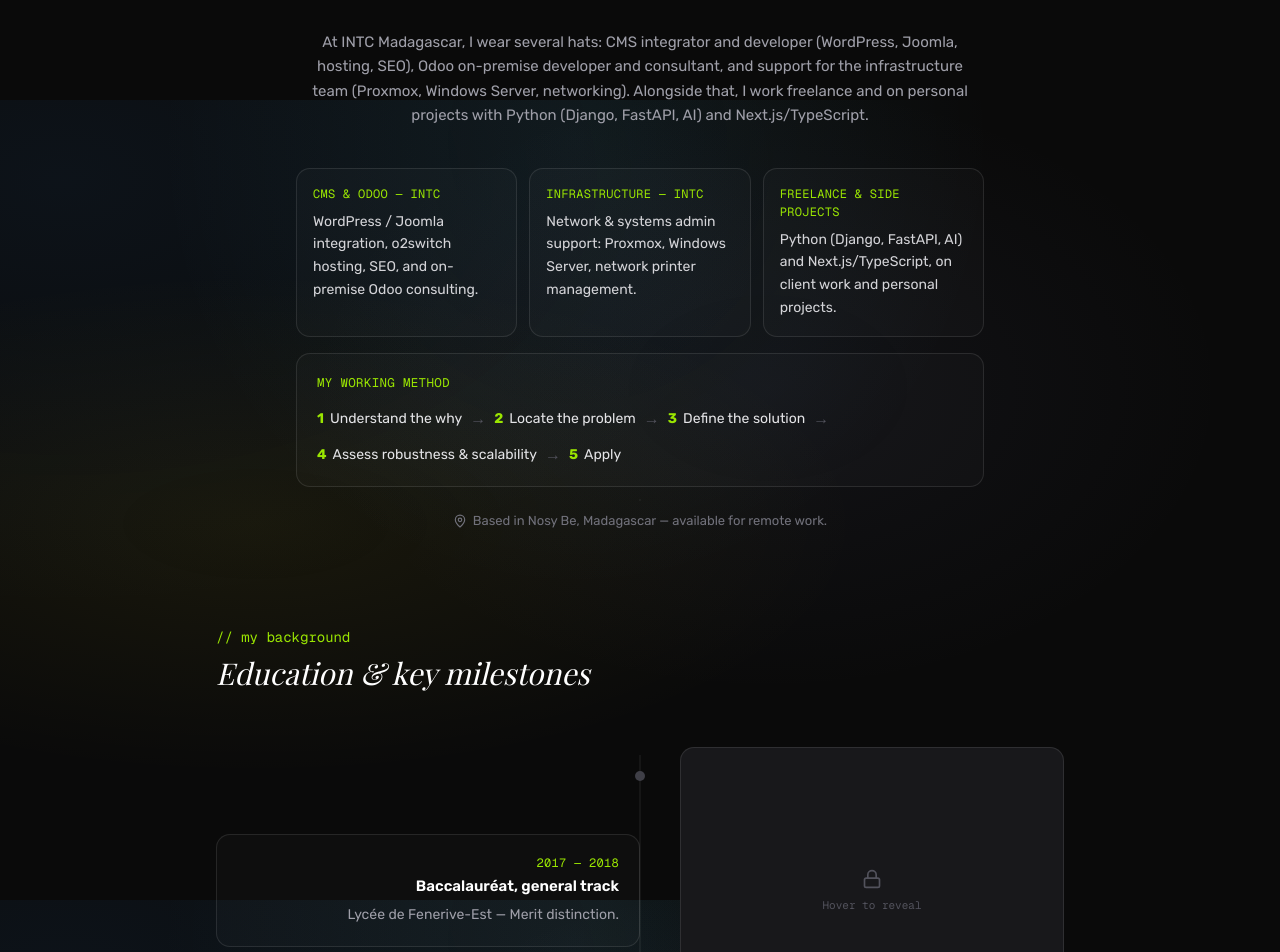
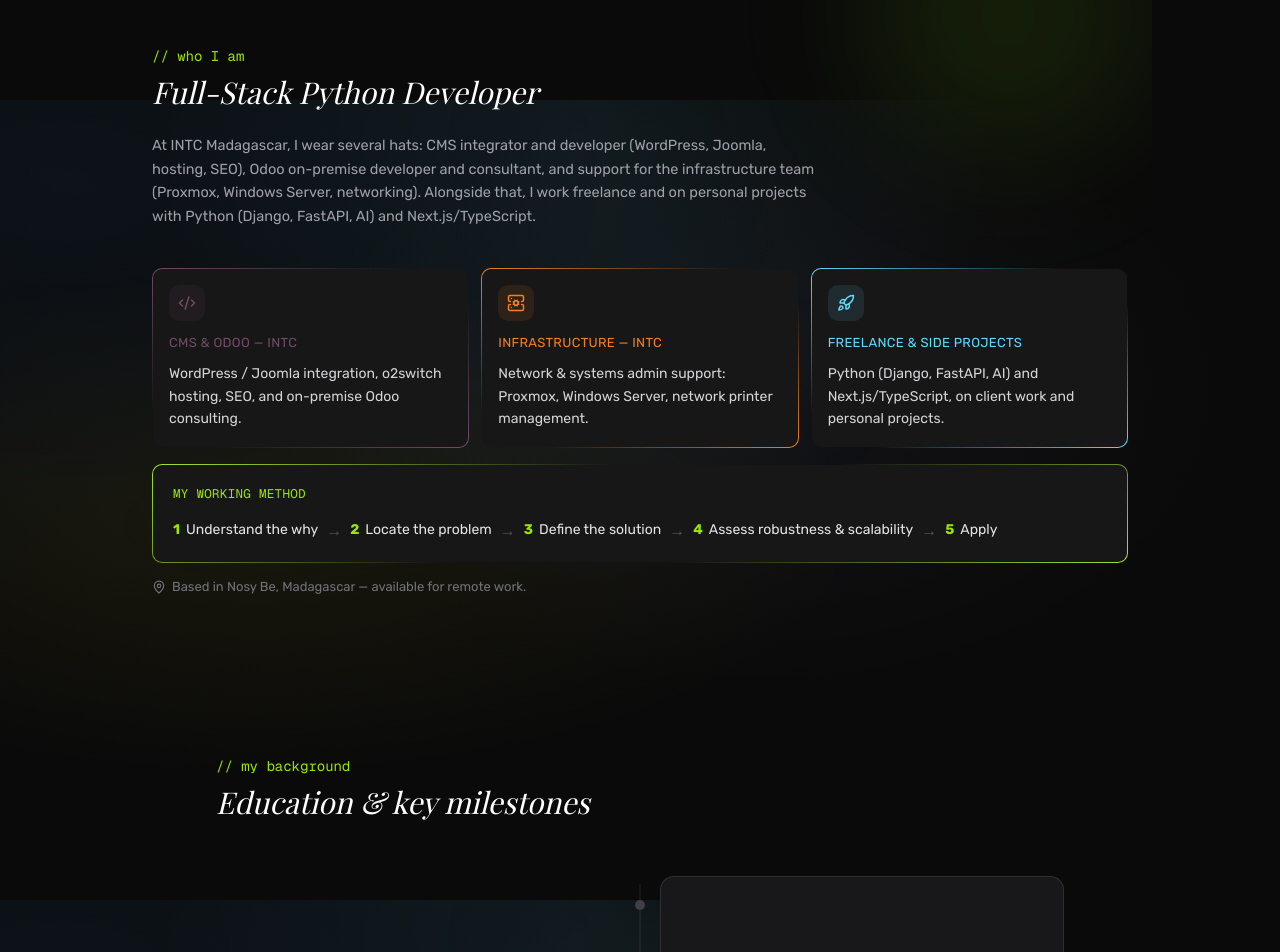
Before and after one commit to Gitjaphet/MYPORTFOLIO, a Next.js app: page /en/about in a window 1280 px wide. Shown: the part 700-1652 px from the top of the page. Built offline with nearby package versions, Linux system fonts and the light colour scheme; a web font is replaced by a local one.

Commit message:
mise à jour card style

```diff
--- a/src/app/[locale]/about/page.tsx
+++ b/src/app/[locale]/about/page.tsx
@@ -1,9 +1,8 @@
 import type { Metadata } from "next";
 import { getTranslations } from "next-intl/server";
 import { PageHero } from "@/components/ui/page-hero";
+import { AboutSummary } from "@/components/home/about-summary";
 import { Timeline } from "@/components/about/timeline";
-import { Reveal } from "@/components/ui/reveal";
-import { MapPin } from "lucide-react";
 
 type Props = {
   params: Promise<{ locale: string }>;
@@ -22,10 +21,6 @@ export async function generateMetadata({ params }: Props): Promise<Metadata> {
 export default async function AboutPage({ params }: Props) {
   const { locale } = await params;
   const t = await getTranslations({ locale, namespace: "About" });
-  const tSummary = await getTranslations({ locale, namespace: "AboutSummary" });
-
-  const cards = tSummary.raw("cards") as { label: string; description: string }[];
-  const steps = tSummary.raw("method.steps") as string[];
 
   return (
     <>
@@ -36,53 +31,7 @@ export default async function AboutPage({ params }: Props) {
         subtitle={t("hero.subtitle")}
       />
 
-      <main className="mx-auto w-full max-w-3xl px-6 pb-4 pt-16 sm:px-10">
-        <Reveal>
-          <p className="mx-auto max-w-2xl text-center font-body text-[15px] leading-relaxed text-zinc-600 dark:text-zinc-400">
-            {tSummary("description")}
-          </p>
-        </Reveal>
-
-        <div className="mt-10 grid grid-cols-1 gap-3 sm:grid-cols-3">
-          {cards.map((card) => (
-            <div
-              key={card.label}
-              className="rounded-xl border border-zinc-200 bg-white p-4 dark:border-white/10 dark:bg-white/[0.02]"
-            >
-              <p className="mb-2 font-mono text-[12px] tracking-wide text-lime-500 dark:text-lime-400">
-                {card.label}
-              </p>
-              <p className="font-body text-[14px] leading-relaxed text-zinc-700 dark:text-zinc-300">
-                {card.description}
-              </p>
-            </div>
-          ))}
-        </div>
-
-        <div className="mt-4 rounded-xl border border-zinc-200 bg-white p-4 dark:border-white/10 dark:bg-white/[0.02] sm:p-5">
-          <p className="mb-3.5 font-mono text-[12.5px] tracking-wide text-lime-500 dark:text-lime-400">
-            {tSummary("method.title")}
-          </p>
-          <div className="flex flex-wrap items-center gap-x-2 gap-y-3">
-            {steps.map((step, i) => (
-              <div key={step} className="flex items-center gap-2">
-                <div className="flex items-center gap-1.5 font-body text-[14px] text-zinc-700 dark:text-zinc-200">
-                  <span className="font-bold text-lime-500 dark:text-lime-400">{i + 1}</span>
-                  {step}
-                </div>
-                {i < steps.length - 1 && (
-                  <span className="text-zinc-300 dark:text-zinc-600">→</span>
-                )}
-              </div>
-            ))}
-          </div>
-        </div>
-
-        <p className="mt-6 flex items-center justify-center gap-1.5 font-body text-[13px] text-zinc-500">
-          <MapPin className="h-3.5 w-3.5 shrink-0" aria-hidden="true" />
-          {tSummary("location")}
-        </p>
-      </main>
+      <AboutSummary />
 
       <Timeline />
     </>
--- a/src/components/about/timeline.tsx
+++ b/src/components/about/timeline.tsx
@@ -7,6 +7,8 @@ import { useTranslations } from "next-intl";
 import { timelineEntries } from "@/lib/timeline";
 import { Reveal } from "@/components/ui/reveal";
 import { Lock, ImageOff } from "lucide-react";
+
+const CARD_COLORS = ["#714B67", "#F38020", "#61DAFB"];
 
 export function Timeline() {
   const t = useTranslations("About.timeline");
@@ -35,6 +37,7 @@ export function Timeline() {
             const isEven = i % 2 === 0;
             const isActive = activeIndex === i;
             const title = t(`items.${entry.key}.title`);
+            const glowColor = CARD_COLORS[i % CARD_COLORS.length];
 
             return (
               <motion.div
@@ -57,11 +60,13 @@ export function Timeline() {
                 />
 
                 <div
-                  className={`flex-1 rounded-xl border p-5 transition-all duration-300 ${
-                    isActive
-                      ? "border-lime-400/40 bg-white shadow-sm dark:bg-white/[0.04]"
-                      : "border-zinc-200 bg-white dark:border-white/10 dark:bg-white/[0.02]"
-                  } ${isEven ? "md:text-right" : ""}`}
+                  style={{ "--glow-color": glowColor } as React.CSSProperties}
+                  className="tech-glow-card flex-1"
+                >
+                  <div
+                    className={`tech-glow-card-inner h-full p-5 transition-transform duration-300 hover:-translate-y-0.5 ${
+                      isEven ? "md:text-right" : ""
+                    }`}
                   >
                     <p className="mb-1 font-mono text-xs tracking-wide text-lime-500 dark:text-lime-400">
                       {entry.period}
@@ -69,9 +74,10 @@ export function Timeline() {
                     <h3 className="mb-1.5 font-body text-[15px] font-semibold text-zinc-900 dark:text-white">
                       {title}
                     </h3>
-                  <p className="font-body text-[14px] leading-relaxed text-zinc-600 dark:text-zinc-400">
+                    <p className="font-body text-[14px] leading-relaxed text-zinc-700 dark:text-zinc-300">
                       {t(`items.${entry.key}.description`)}
                     </p>
+                  </div>
                 </div>
 
                 <div className="relative aspect-[4/3] flex-1 overflow-hidden rounded-xl border border-zinc-200 bg-zinc-100 dark:border-white/10 dark:bg-zinc-900">
```
Also changed, not shown: public/images/timeline/english-ylf.jpg (added). Lines whose indentation alone changed are shown as unchanged.
